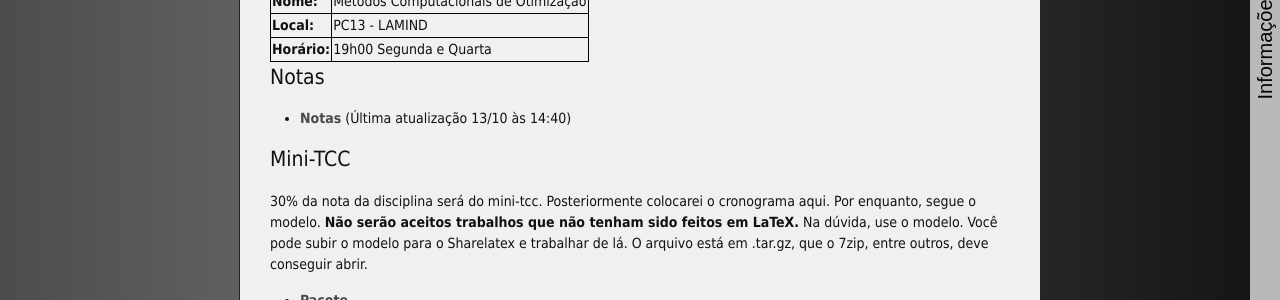
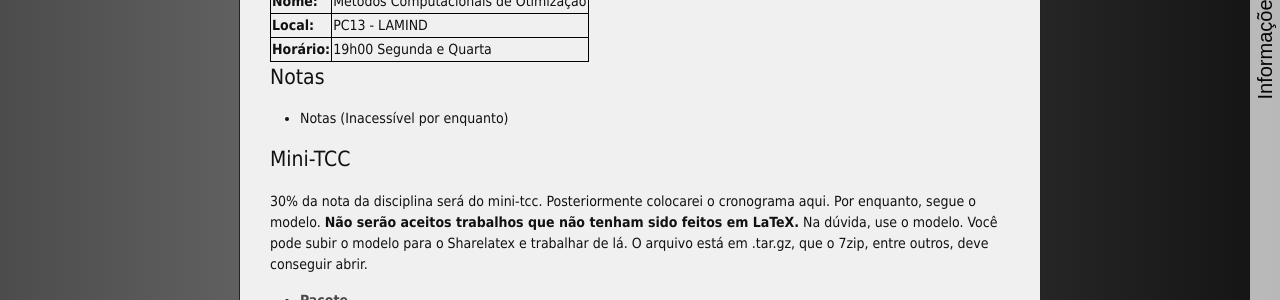
Before and after one commit to abelsiqueira/abelsiqueira.github.io-old, a Jekyll site: the page built from _posts/br/2015-08-02-cm114-2015s2.markdown, in a window 1280 px wide. Shown: the part 352-652 px from the top of the page. Built offline with Jekyll 4.4.1, drawn with Linux system fonts in a browser that asks for light colours; nearby versions of some CDN libraries.

Commit message:
Possível cola

```diff
--- a/_posts/br/2015-08-02-cm114-2015s2.markdown
+++ b/_posts/br/2015-08-02-cm114-2015s2.markdown
@@ -17,8 +17,11 @@ tag:        2015s2
 
 # Notas
 
+<!--
   - [Notas]({{ site.baseurl }}/disciplinas/cm114/notas-2015s2.pdf)
     (Última atualização 13/10 às 14:40)
+    -->
+  - Notas (Inacessível por enquanto)
 
 # Mini-TCC
 
```
